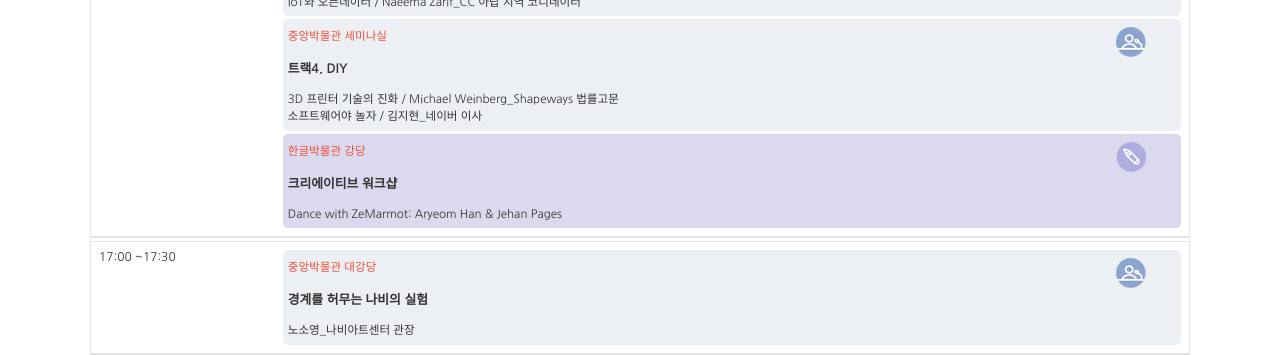
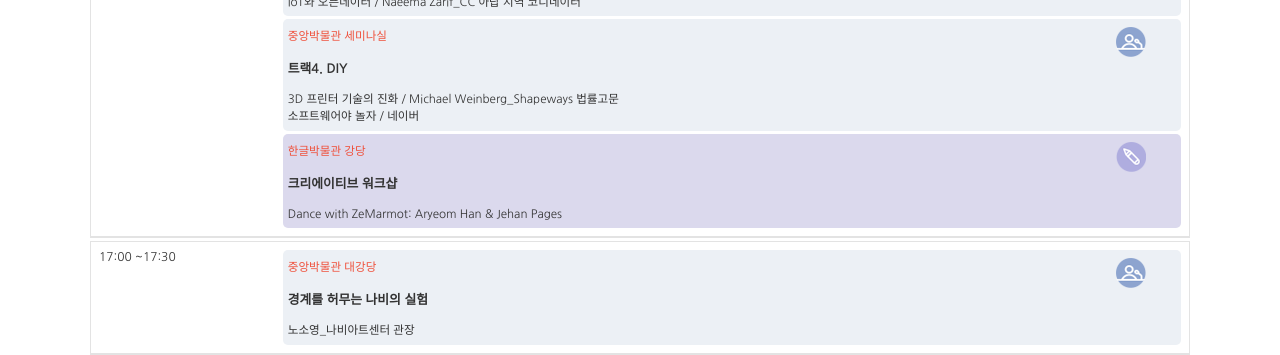
Before and after one commit to creativecommonskorea/2015-global-summit, a Jekyll site: the page built from programs_mobile.html, in a window 1280 px wide and 900 px high, scrolled down 1850 px. Shown: the part 150-505 px from the top of the window. Built offline with Jekyll 4.4.1, drawn with Linux system fonts in a browser that asks for light colours; nearby versions of some CDN libraries.

Commit message:
Update day15_programs.yml

```diff
--- a/_data/day15_programs.yml
+++ b/_data/day15_programs.yml
@@ -88,7 +88,7 @@
     - title: "트랙4. DIY"
       detail: >
         3D 프린터 기술의 진화 / Michael Weinberg_Shapeways 법률고문 <br>
-        소프트웨어야 놀자 / 김지현_네이버 이사
+        소프트웨어야 놀자 / 네이버
       location: "중앙박물관 세미나실"
       box: lightblue
 
```
